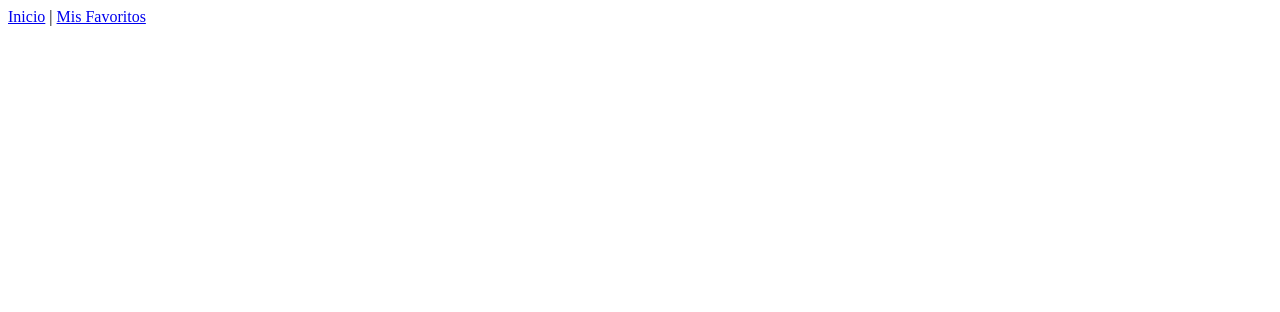
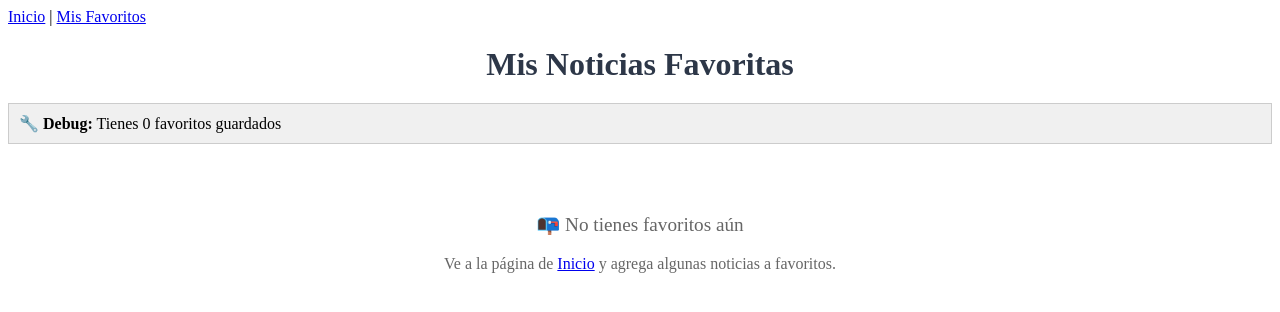
Before and after one commit to erickrojas6666-pixel/noticias, a Vue app in the folder client/: page /favoritos in a window 1280 px wide. Shown: the top 312 px of the page. Built offline with nearby package versions, Linux system fonts and the light colour scheme; the HTML template or start-up script is replaced by a standard one.

Commit message:
arreglo en el view de favoritos

```diff
--- a/client/src/views/FavoritosView.vue
+++ b/client/src/views/FavoritosView.vue
@@ -1,18 +1,41 @@
-// client/src/views/FavoritosView.vue
+<template>
+  <div>
+    <h1>Mis Noticias Favoritas</h1>
+
+    <!-- Depuración: Muestra cuántos favoritos hay -->
+    <div style="background: #f0f0f0; padding: 10px; margin: 10px 0; border: 1px solid #ccc;">
+      <strong>🔧 Debug:</strong> Tienes {{ store.favoritos.length }} favoritos guardados
+    </div>
+
+    <div v-if="store.favoritos.length === 0" style="text-align: center; padding: 40px; color: #666;">
+      <p style="font-size: 1.2rem;">📭 No tienes favoritos aún</p>
+      <p>Ve a la página de <router-link to="/">Inicio</router-link> y agrega algunas noticias a favoritos.</p>
+    </div>
+
+    <div v-else style="display: grid; grid-template-columns: repeat(auto-fill, minmax(300px, 1fr)); gap: 20px; padding: 20px;">
+      <NoticiaCard
+        v-for="noticia in store.favoritos"
+        :key="noticia.url"
+        :noticia="noticia"
+      />
+    </div>
+  </div>
+</template>
+
 <script setup lang="ts">
 import { useNoticiasStore } from '../stores/noticiasStore';
 import NoticiaCard from '../components/NoticiaCard.vue';
-import { apiFetch } from '../services/api';
 
 const store = useNoticiasStore();
 
-// Ejemplo de cómo usar el servicio
-const cargarFavoritos = async () => {
-  try {
-    const data = await apiFetch('api/favoritos');
-    // Procesar datos...
-  } catch (error) {
-    console.error('Error:', error);
-  }
-};
+// Log para depuración
+console.log('📊 Favoritos cargados:', store.favoritos.length);
 </script>
+
+<style scoped>
+h1 {
+  text-align: center;
+  color: #2d3748;
+  margin: 20px 0;
+}
+</style>
```
